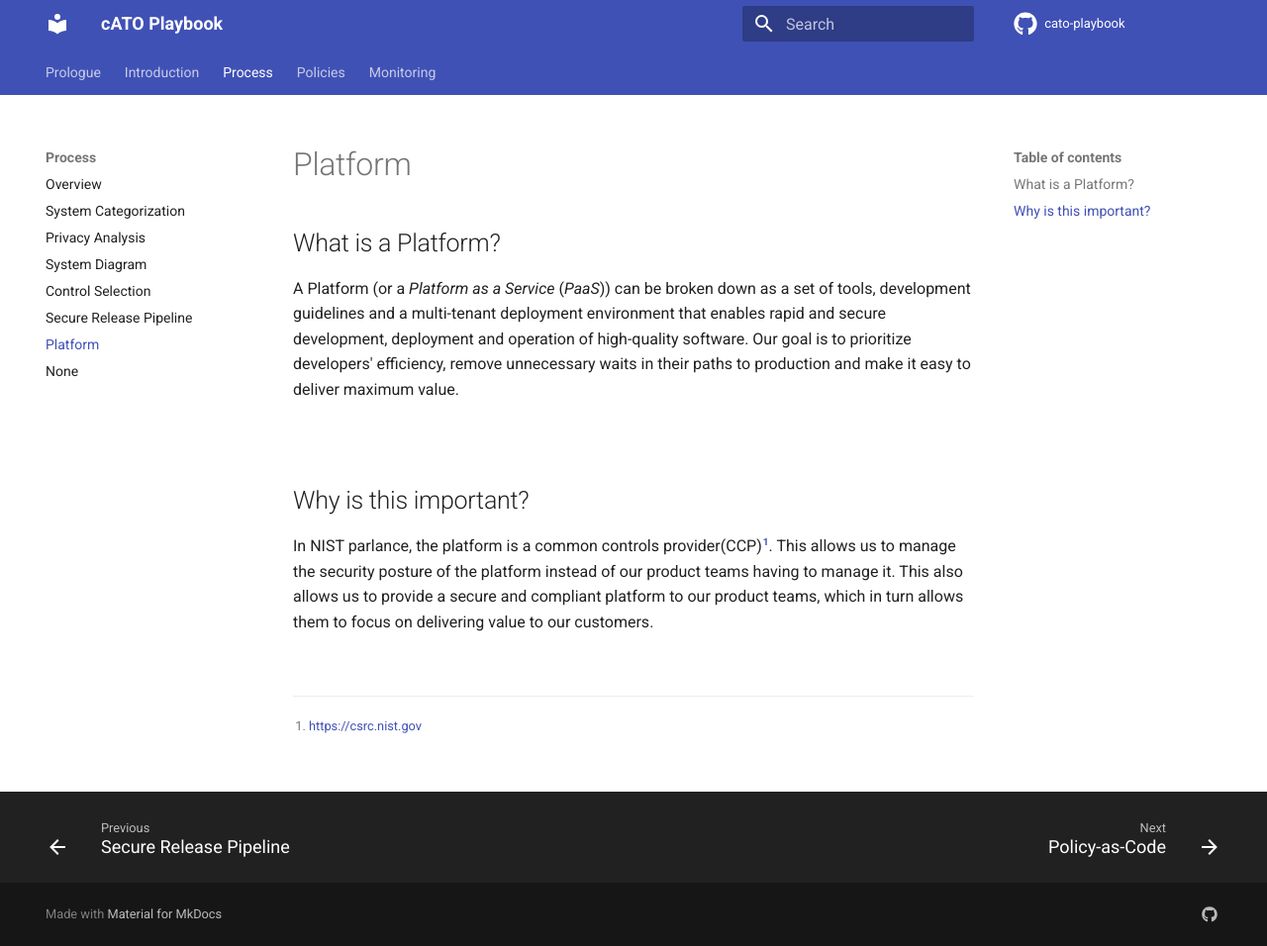
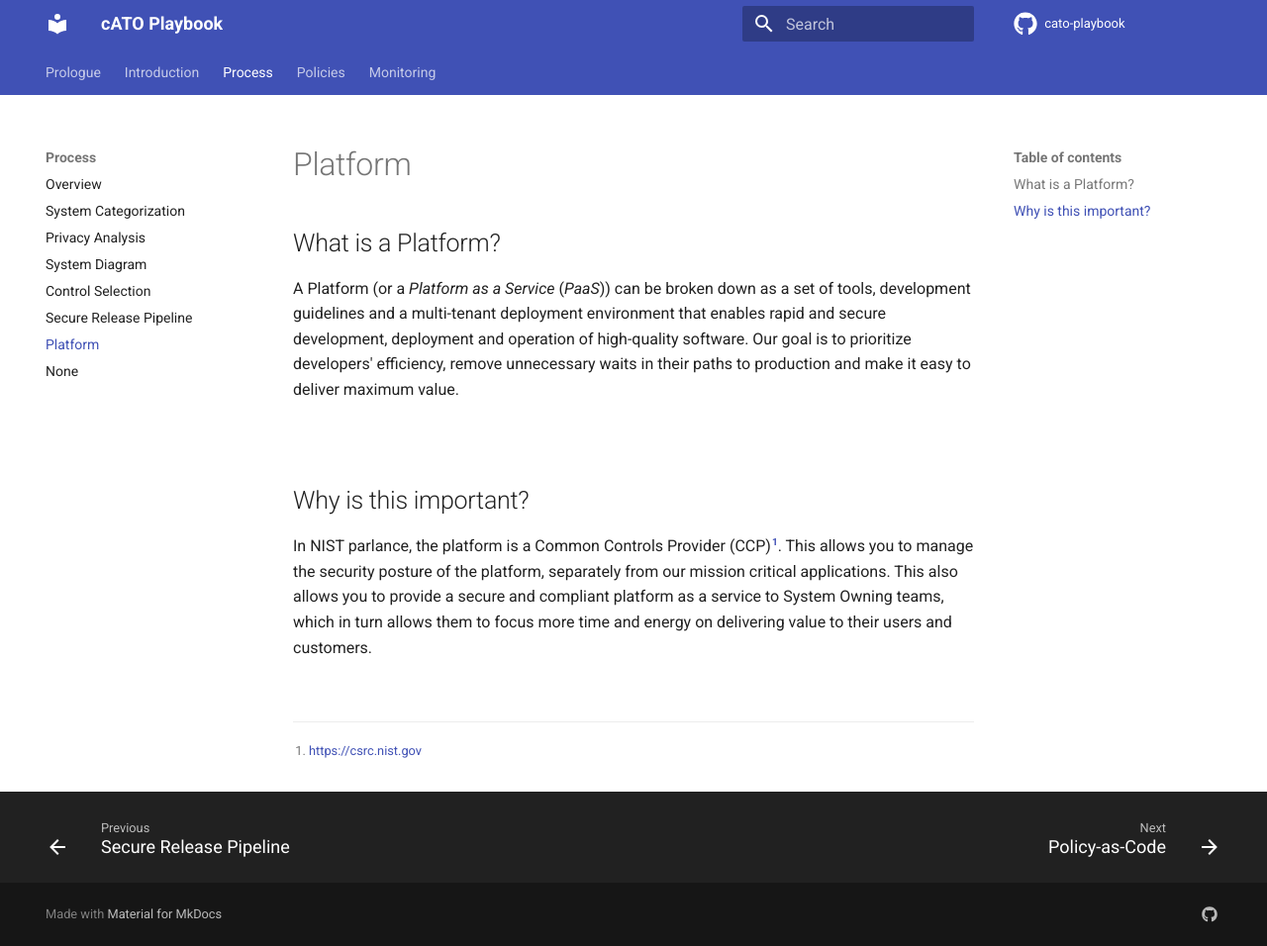
Before and after one commit to rise8-us/cato-playbook, an MkDocs documentation site: the page built from docs/platform.md, in a window 1280 px wide and 956 px high. Shown: the whole window at 99% size. Built offline with MkDocs 1.6.1 and Material for MkDocs 9.7.7, drawn with Linux system fonts in a browser that asks for light colours; comment, search, counter and statistics services are not loaded.

Commit message:
Update platform.md
wording changes

```diff
--- a/docs/platform.md
+++ b/docs/platform.md
@@ -6,7 +6,7 @@ A Platform (or a *Platform as a Service* (*PaaS*)) can be broken down as a set o
 <br/>
 
 ## Why is this important?
-In NIST parlance, the platform is a common controls provider(CCP)[^1]. This allows us to manage the security posture of the platform instead of our product teams having to manage it. This also allows us to provide a secure and compliant platform to our product teams, which in turn allows them to focus on delivering value to our customers.
+In NIST parlance, the platform is a Common Controls Provider (CCP)[^1]. This allows you to manage the security posture of the platform, separately from our mission critical applications. This also allows you to provide a secure and compliant platform as a service to System Owning teams, which in turn allows them to focus more time and energy on delivering value to their users and customers.
 
 <br/>
 
```
